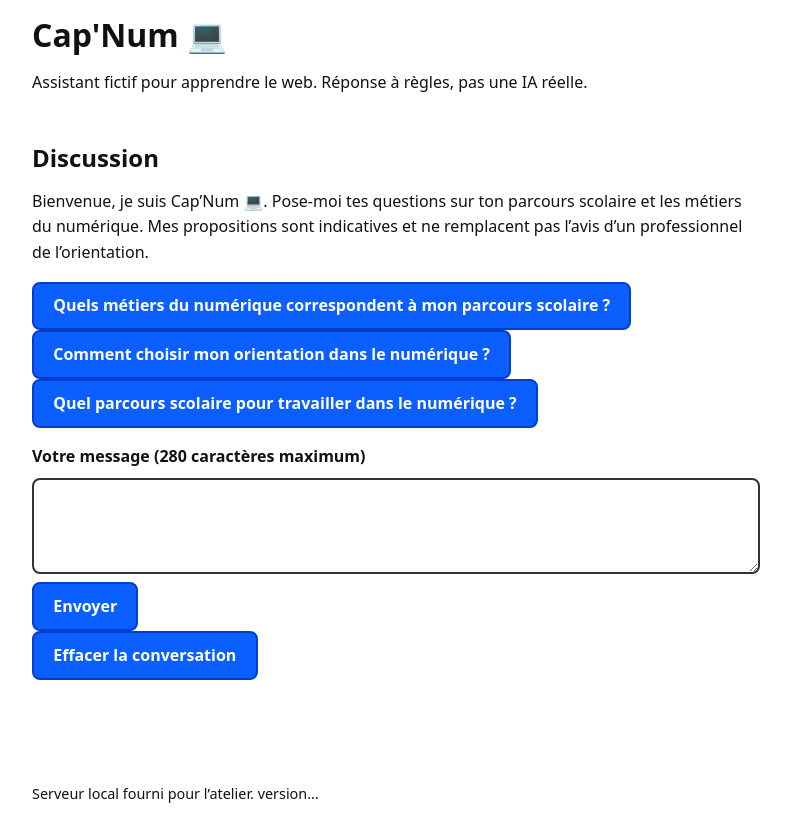
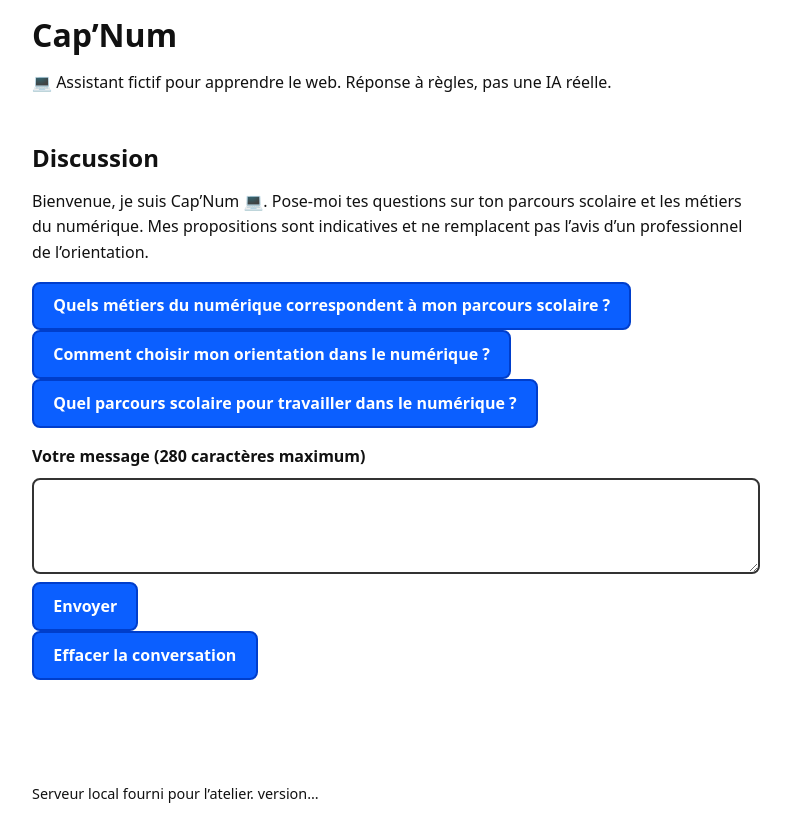
Before and after one commit to capweb-2026/capweb-d1, a website with bundled scripts: page public/index.html in a window 1280 px wide. Shown: the whole page, without its empty margins (244-1035 px from the left). Built offline with nearby package versions, Linux system fonts and the light colour scheme; files whose address does not match are found by name.

Commit message:
fix: garde le h1 au nom exact, remet l'emoji dans le sous-titre

```diff
--- a/public/index.html
+++ b/public/index.html
@@ -9,10 +9,10 @@
   </head>
   <body>
     <header>
-      <h1>Cap'Num 💻</h1>
+      <h1>Cap’Num</h1>
       <p>
-        Assistant fictif pour apprendre le web. Réponse à règles, pas une IA
-        réelle.
+        <span aria-hidden="true">💻</span> Assistant fictif pour apprendre le
+        web. Réponse à règles, pas une IA réelle.
       </p>
     </header>
     <main>
```
